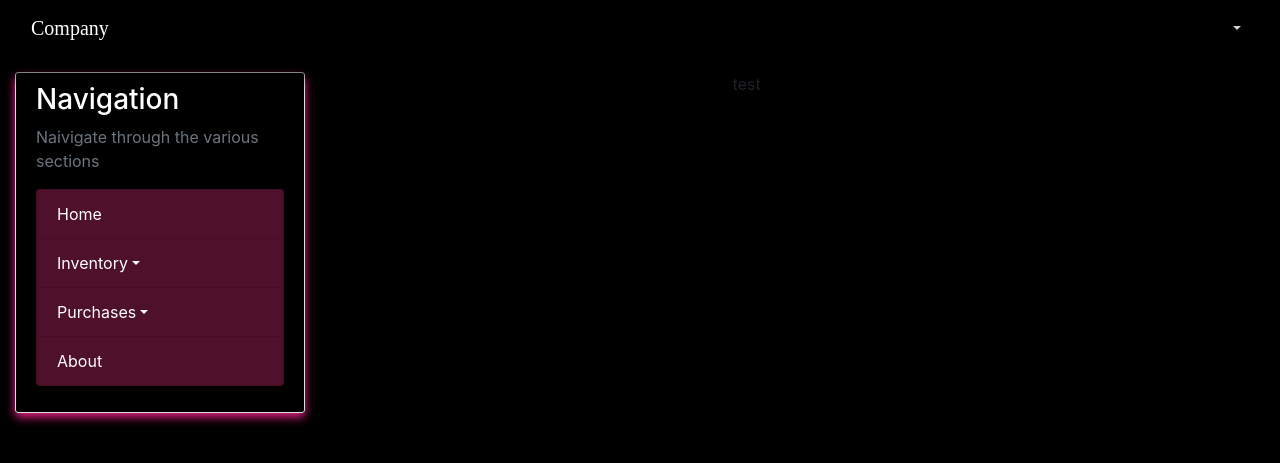
After one commit to akashroshan135/inventory-management, a Django app: page /about/ in a window 1280 px wide. The commit adds this page. Shown: the top 463 px of the page. Run offline with Django 3.2, Linux system fonts and the light colour scheme; some libraries are stand-ins or nearby versions; some web fonts are replaced.

Commit message:
create homepage app, base contents moved

```diff
--- a/core/settings.py
+++ b/core/settings.py
@@ -40,8 +40,9 @@ INSTALLED_APPS = [
 
     'widget_tweaks',                            # uses 'django-widget-tweaks' app
 
-    'inventory.apps.InventoryConfig',           # includes the installed app 'inventory'
-    'transactions.apps.TransactionsConfig',     # includes the installed app 'transactions'
+    'homepage.apps.HomepageConfig',
+    'inventory.apps.InventoryConfig',
+    'transactions.apps.TransactionsConfig',
 
 ]
 
--- a/core/urls.py
+++ b/core/urls.py
@@ -21,6 +21,7 @@ from django.conf.urls.static import static                      # used for stati
 urlpatterns = [
     path('admin/', admin.site.urls, name = 'admin'),
 
-    path('', include('inventory.urls')),
+    path('', include('homepage.urls')),
+    path('inventory/', include('inventory.urls')),
     path('transactions/', include('transactions.urls')),
 ]
--- /dev/null
+++ b/homepage/apps.py
@@ -0,0 +1,5 @@
+from django.apps import AppConfig
+
+
+class HomepageConfig(AppConfig):
+    name = 'homepage'
--- /dev/null
+++ b/homepage/templates/about.html
@@ -0,0 +1,12 @@
+{% extends "base.html" %}
+
+
+{% block title %} About {% endblock title %}
+
+
+{% block content %}
+
+{# TODO: Put some actual stuff on this page#}
+<center> test </center>
+
+{% endblock content %}
--- a/inventory/templates/base.html
+++ b/homepage/templates/base.html
@@ -1,4 +1,4 @@
-{% load static %} <!-- Used to load css and other static data -->
+{% load static %}
 
 <!DOCTYPE html>
 <html lang="en">
@@ -118,4 +118,5 @@
     <script src="{% static 'bootstrap.min.js' %}"></script>
 
 </body>
+
 </html>
--- /dev/null
+++ b/homepage/tests.py
@@ -0,0 +1,3 @@
+from django.test import TestCase
+
+# Create your tests here.
--- /dev/null
+++ b/homepage/urls.py
@@ -0,0 +1,8 @@
+from django.urls import path
+from django.conf.urls import url
+from . import views
+
+urlpatterns = [
+    path('', views.HomeView.as_view(), name = 'home'),
+    path('about/', views.AboutView.as_view(), name = 'about')
+]
--- /dev/null
+++ b/homepage/views.py
@@ -0,0 +1,9 @@
+from django.shortcuts import render
+from django.views.generic import TemplateView
+
+
+class HomeView(TemplateView):
+    template_name = "home.html"
+
+class AboutView(TemplateView):
+    template_name = "about.html"
--- a/inventory/urls.py
+++ b/inventory/urls.py
@@ -5,10 +5,9 @@ from .filters import StockFilter
 from . import views
 
 urlpatterns = [
-    path('', views.HomeView.as_view(), name = 'home'),                                              # the 'HomeView' class in the views.py is rendered as view is called when localhost is called
-    path('inventory/', FilterView.as_view(filterset_class=StockFilter,
-        template_name='inventory.html'), name='inventory'),                                         # the 'FilterView' class from the django-filters app is rendered as view using the inventory template when localhost is called
-    path('inventory/new', views.StockCreateView.as_view(), name = 'new-stock'),                     # the 'StockCreateView' class in the views.py is rendered as view is called when localhost is called
-    path('inventory/<pk>/edit', views.StockUpdateView.as_view(), name = 'edit-stock'),              # the 'StockUpdateView' class in the views.py is rendered as view is called when localhost is called
-    path('inventory/<pk>/delete', views.StockDeleteView.as_view(), name = 'delete-stock'),          # the 'StockDeleteView' class in the views.py is rendered as view is called when localhost is called
+    path('', FilterView.as_view(filterset_class=StockFilter,
+        template_name='inventory.html'), name='inventory'),
+    path('new', views.StockCreateView.as_view(), name = 'new-stock'),
+    path('stock/<pk>/edit', views.StockUpdateView.as_view(), name = 'edit-stock'),
+    path('stock/<pk>/delete', views.StockDeleteView.as_view(), name = 'delete-stock'),
 ]
--- a/transactions/urls.py
+++ b/transactions/urls.py
@@ -3,6 +3,6 @@ from django.conf.urls import url
 from . import views
 
 urlpatterns = [
-    path('', views.PurchaseView.as_view(), name = 'purchases'),
+    path('purchases/', views.PurchaseView.as_view(), name = 'purchases'),
     path('purchases/new', views.PurchaseCreateView.as_view(), name = 'new-purchase'),
 ]
```
Also changed, not shown: inventory/views.py (+2 -6 lines), homepage/__init__.py (added), homepage/static/bootstrap.min.css (renamed from inventory/static/bootstrap.min.css), homepage/static/bootstrap.min.js (renamed from inventory/static/bootstrap.min.js), homepage/static/jquery-3.3.1.slim.min.js (renamed from inventory/static/jquery-3.3.1.slim.min.js), homepage/static/main.css (renamed from inventory/static/main.css), homepage/static/popper.min.js (renamed from inventory/static/popper.min.js), homepage/templates/home.html (renamed from inventory/templates/home.html).
